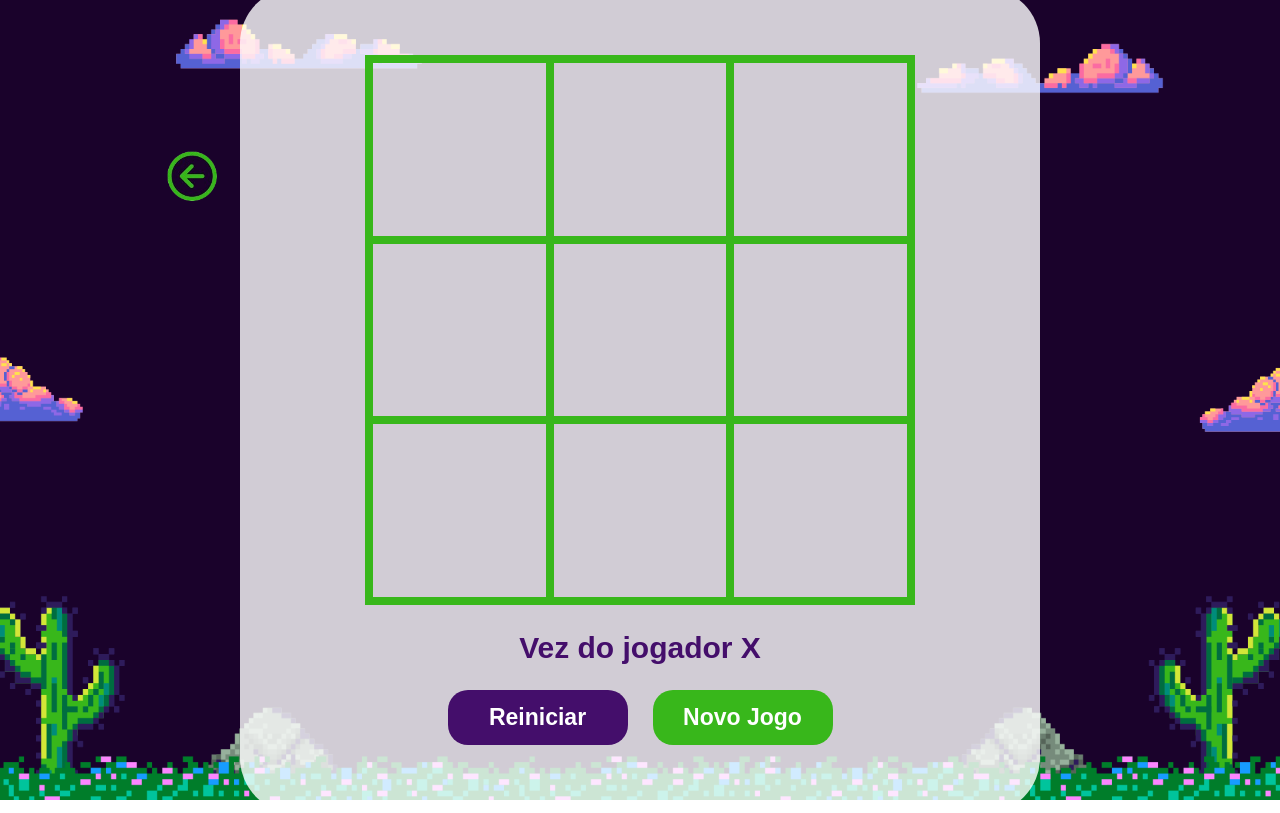
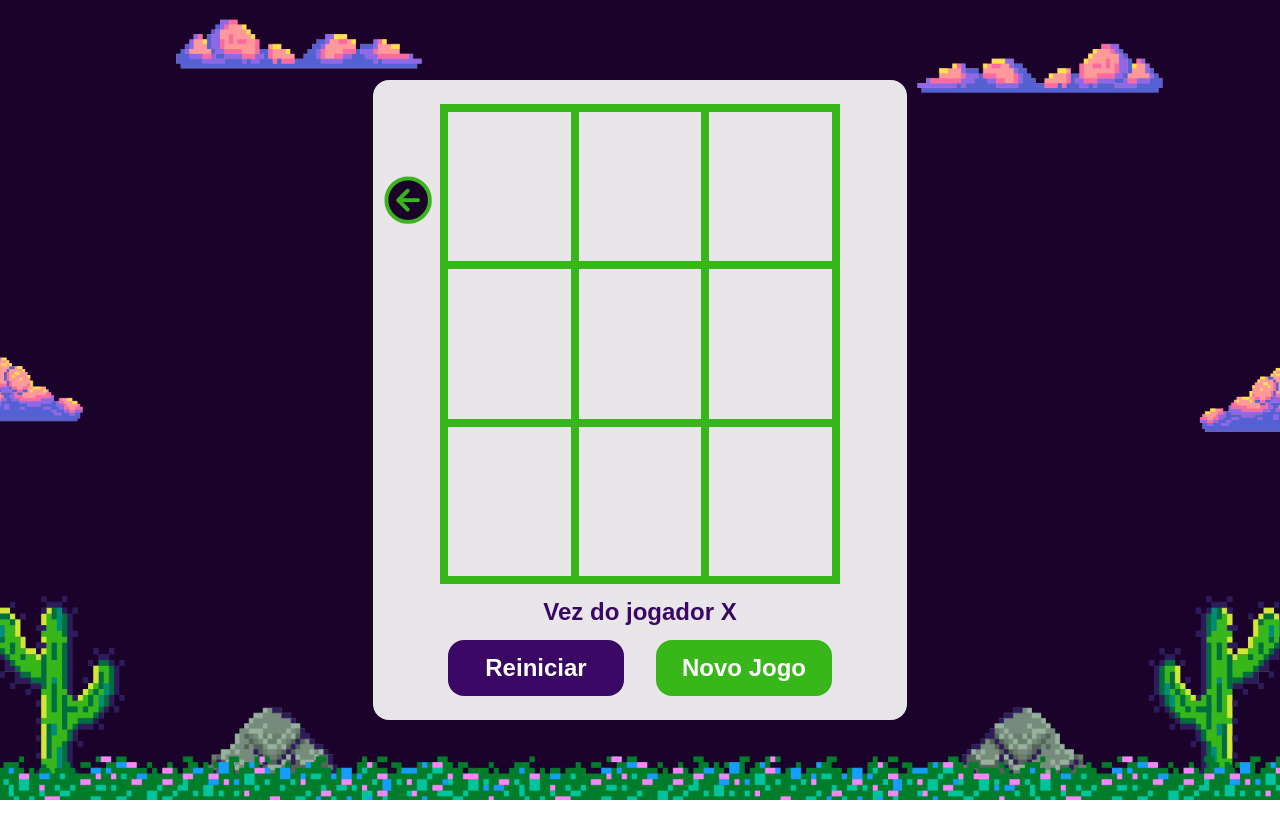
Before and after one commit to LuMedeir/Jogo_da_Velha-frontend, a Vue app: page /game/1 in a window 1280 px wide. Built offline with nearby package versions, Linux system fonts and the light colour scheme; no server answers.

Commit message:
implementado Tailwind no GameBoard

```diff
--- a/src/components/GameBoard.vue
+++ b/src/components/GameBoard.vue
@@ -1,35 +1,25 @@
 <template>
-  <img src="../assets/img/background.png" alt="" class="background">
-  <div class="game-div">
-    <img class="button-back" src="../assets/img/button2.png" alt="Imagem Clicável" @click="comeback()"/>
-    <div class="game-container">
-      <table class="game-board">
+  <img class="absolute top-0 left-0 -z-10 w-screen h-screen" src="../assets/img/background.png">
+  <div class="absolute w-full h-full flex justify-center items-center">
+    <img class="absolute cursor-pointer w-12 h-12 top-44 left-96" src="../assets/img/button2.png" alt="Imagem Clicável" @click="comeback()"/>
+    <div class="flex flex-col justify-center items-center w-5/12 h-4/5 gap-3 rounded-2xl bg-white/90">
+      <table class="border-collapse w-3/4 h-3/4 white-opacity">
         <tbody>
-          <tr>
-            <td @click="setPlay(0)" class="cell"></td>
-            <td @click="setPlay(1)" class="cell"></td>
-            <td @click="setPlay(2)" class="cell"></td>
-          </tr>
-          <tr>
-            <td @click="setPlay(3)" class="cell"></td>
-            <td @click="setPlay(4)" class="cell"></td>
-            <td @click="setPlay(5)" class="cell"></td>
-          </tr>
-          <tr>
-            <td @click="setPlay(6)" class="cell"></td>
-            <td @click="setPlay(7)" class="cell"></td>
-            <td @click="setPlay(8)" class="cell"></td>
+          <tr v-for="row in 3" :key="row">
+            <td v-for="col in 3" :key="col" @click="setPlay((row - 1) * 3 + (col - 1))"
+              class="cell w-24 h-24 text-7xl font-bold text-purple-950 hover:bg-gray-hover border-8 border-green text-center cursor-pointer">
+            </td>
           </tr>
         </tbody>
       </table>
-      <p id="status">
+      <p class="text-2xl font-bold text-purple-950">
         <span v-if="winner === 'draw' "> Empate </span>
         <span v-else-if="winner !== ''">O jogador {{ winner }} venceu!</span>
         <span v-else>Vez do jogador {{ player === 0 ? 'X' : 'O' }}</span>
       </p>
-      <div class="buttons">
-        <button class="game-reset" @click="resetGame()">Reiniciar</button>
-        <button class="new-game" @click="newGame()">Novo Jogo</button>
+      <div class="flex flex-row gap-8">
+        <button class="bg-purple-950 text-white font-semibold text-2xl rounded-2xl w-44 h-14 hover:bg-purple-500" @click="resetGame()">Reiniciar</button>
+        <button class="bg-green text-white font-semibold text-2xl rounded-2xl w-44 h-14 hover:bg-green-800" @click="newGame()">Novo Jogo</button>
       </div>
     </div>
   </div>
@@ -156,114 +146,3 @@
   }
 
 </script>
-
-
-<style scoped>
-
-.background {
-    position: absolute;
-    top: 0;
-    left: 0;
-    z-index: -1;
-    width: 100%;
-    height: 100%;
-  }
-
-.game-div {
-  position: absolute;
-  width: 100%;
-  height: 100%;
-  display: flex;
-  justify-content: center;
-  align-items: center;
-}
-
-.button-back {
-  width: 50px;
-  height: 50px;
-  cursor: pointer;
-  position: absolute;
-  margin-left: -70%;
-  margin-top: -35%;
-}
-
-.game-container {
-  display: flex;
-  flex-direction: column;
-  justify-content: center;
-  align-items: center;
-  justify-content: center;
-  width: 800px;
-  height: 825px;
-  background-color: #ffffffcc;
-  border-radius: 55px;
-  gap: 20px;
-
-}
-
-.game-board {
-  border-collapse: collapse;
-  width: 550px;
-  height: 550px;
-  background-color: ffffffcc;
-}
-
-.game-board td {
-  border: 8px solid #38b71b;
-  text-align: center;
-  cursor: pointer;
-}
-
-.cell {
-  width: 100px;
-  height: 100px;
-  font-size: 80px;
-  font-style: bold;
-  color: #440e6b;
-}
-
-.cell:hover {
-  background-color: #ddd;
-}
-
-.buttons {
-  display: flex;
-  flex-direction: row;
-  gap: 25px;
-}
-
-.game-reset {
-  background-color: #440e6b;
-  font-size: 23px;
-  font-weight: 600;
-  color: rgb(255, 255, 255);
-  width: 180px;
-  height: 55px;
-  border-radius: 20px;
-}
-
-.game-reset:hover {
-  background-color: #8e68e6;
-}
-
-.new-game {
-  background-color: #38b71b;
-  font-size: 23px;
-  font-weight: 600;
-  color: rgb(255, 255, 255);
-  width: 180px;
-  height: 55px;
-  border-radius: 20px;
-}
-
-.new-game:hover {
-  background-color: #2f8a0f;
-}
-
-#status {
-  font-size: 30px;
-  font-weight: 600;
-  color: #440e6b;
-}
-
-</style>
--- a/tailwind.config.js
+++ b/tailwind.config.js
@@ -8,4 +8,13 @@ module.exports = {
     extend: {},
   },
   plugins: [],
+  theme: {
+    extend: {
+      colors: {
+        'white-opacity': '#ffffffcc',
+        'gray-hover': '#ddd',
+        'green': '#38b71b',
+      },
+    }
+  }
 }
```
